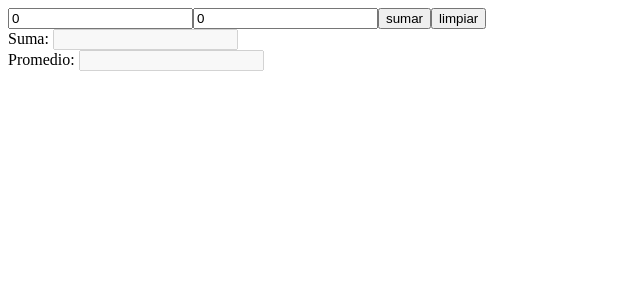
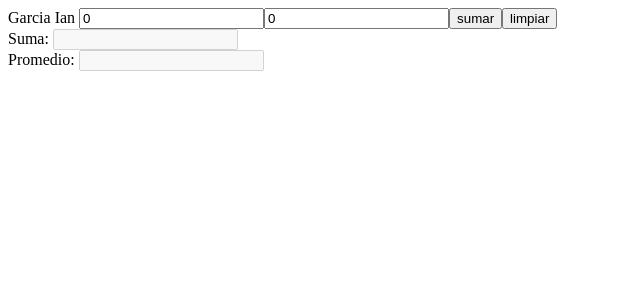
Before and after one commit to IanEzequielGarcia/PrimeraClaseLaboIV, an Angular app: page / in a window 1280 px wide. Shown: the top 300 px of the page, without its empty margins (0-640 px from the left). Built offline with nearby package versions, Linux system fonts and the light colour scheme.

Commit message:
Cambio al titulo

```diff
--- a/src/app/app.component.html
+++ b/src/app/app.component.html
@@ -1,3 +1,4 @@
+Garcia Ian
 <input type="text" [(ngModel)]="miSuma.edadUno" id="edadUno">
 <input type="text" [(ngModel)]="miSuma.edadDos" id="edadDos">
 <input type="button" (click)="miSuma.suma()" value="sumar">
--- a/src/app/app.component.ts
+++ b/src/app/app.component.ts
@@ -9,7 +9,7 @@ import { Usuario } from './usuario';
 })
 export class AppComponent {
   miSuma:Suma;
-  title = 'PrimeraClase';
+  title = 'Garcia Ian';
   bienvenido:any;
   login:any;
   error:any;
```
